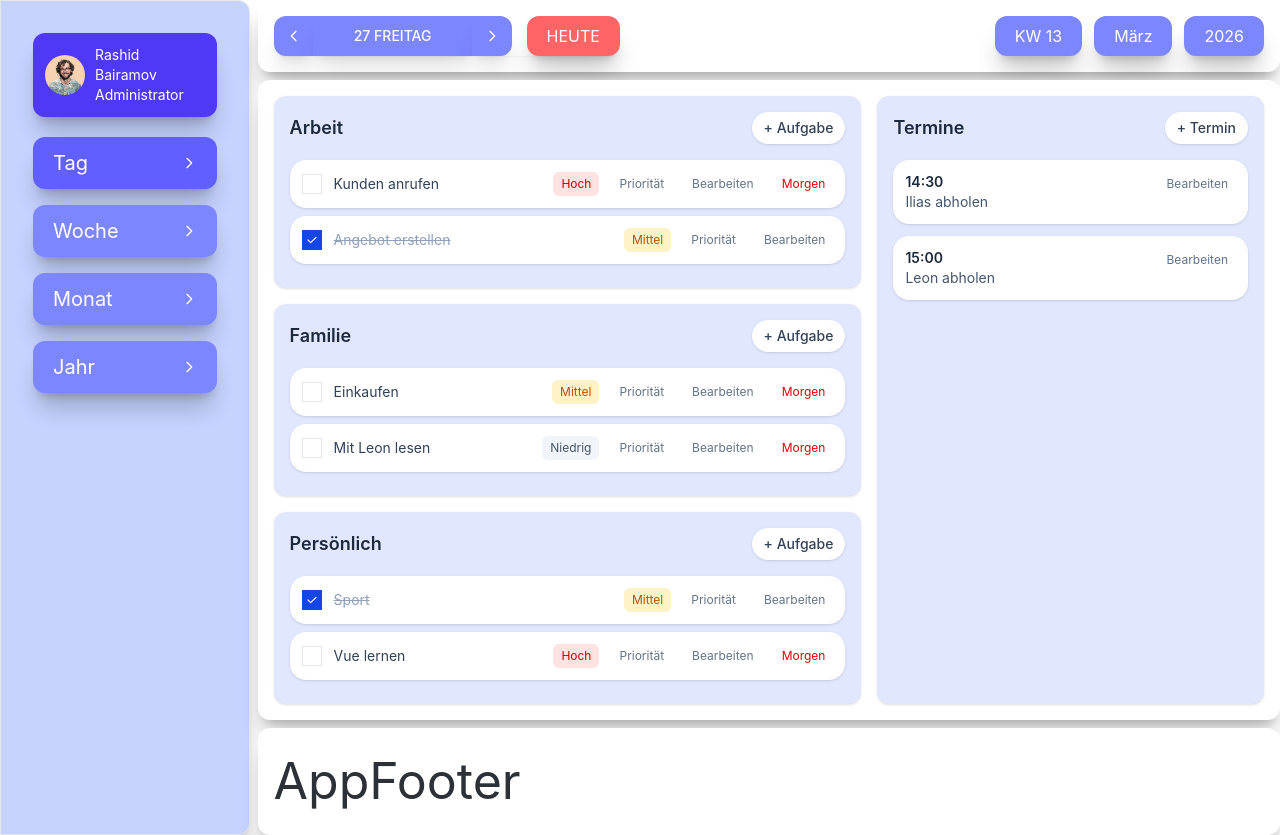
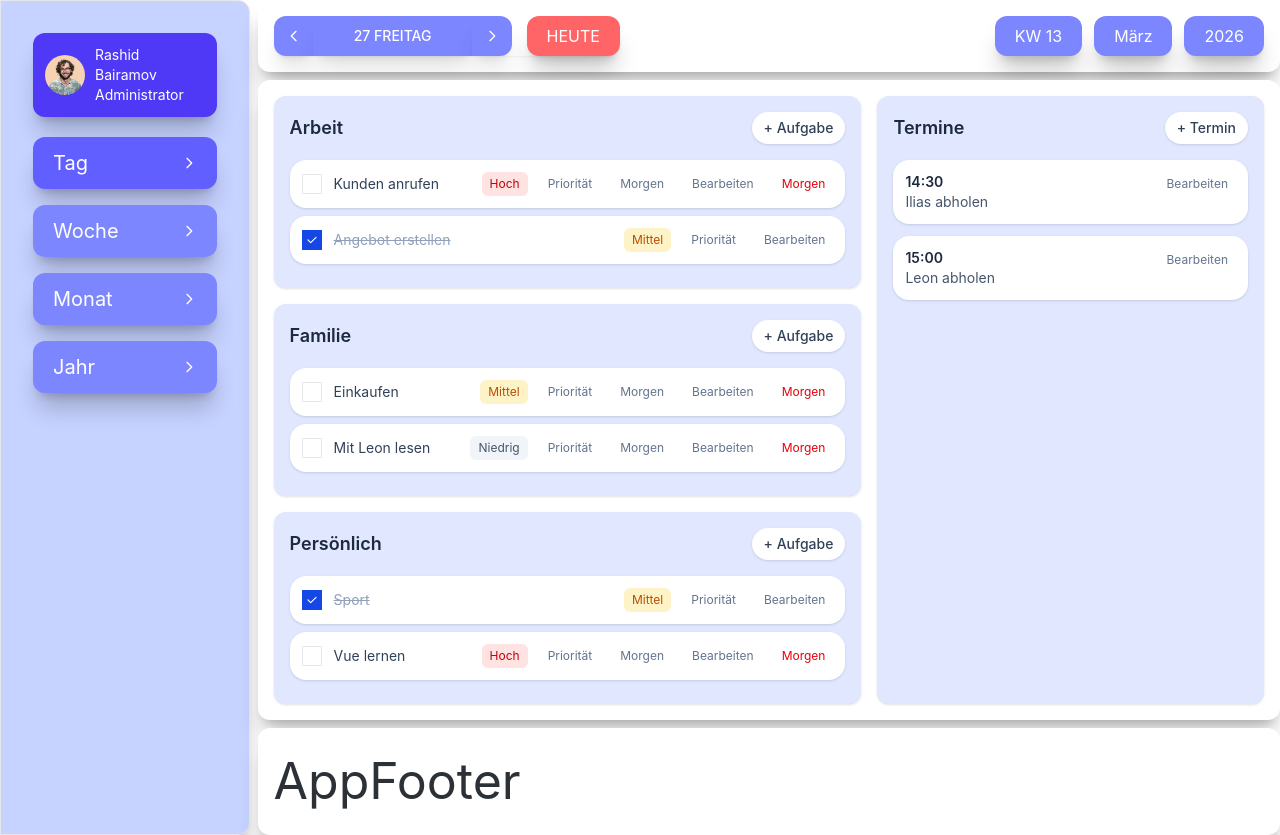
Before and after one commit to Eddyhotkey/PlannerApp, a Vue app: page /day in a window 1280 px wide. Built offline with nearby package versions, Linux system fonts and the light colour scheme.

Commit message:
Button "Morgen" erstellen und konfigurieren.

```diff
--- a/src/components/day/TaskItem.vue
+++ b/src/components/day/TaskItem.vue
@@ -51,6 +51,16 @@
     >
       Priorität
     </button>
+
+    <button
+      v-if="!task.completed && !isEditing"
+      type="button"
+      class="rounded-md px-2 py-1 text-xs text-slate-500 hover:bg-slate-100"
+      @click="$emit('move-to-tomorrow', task)"
+    >
+      Morgen
+    </button>
+
 
     <button
       v-if="!isEditing"
```
